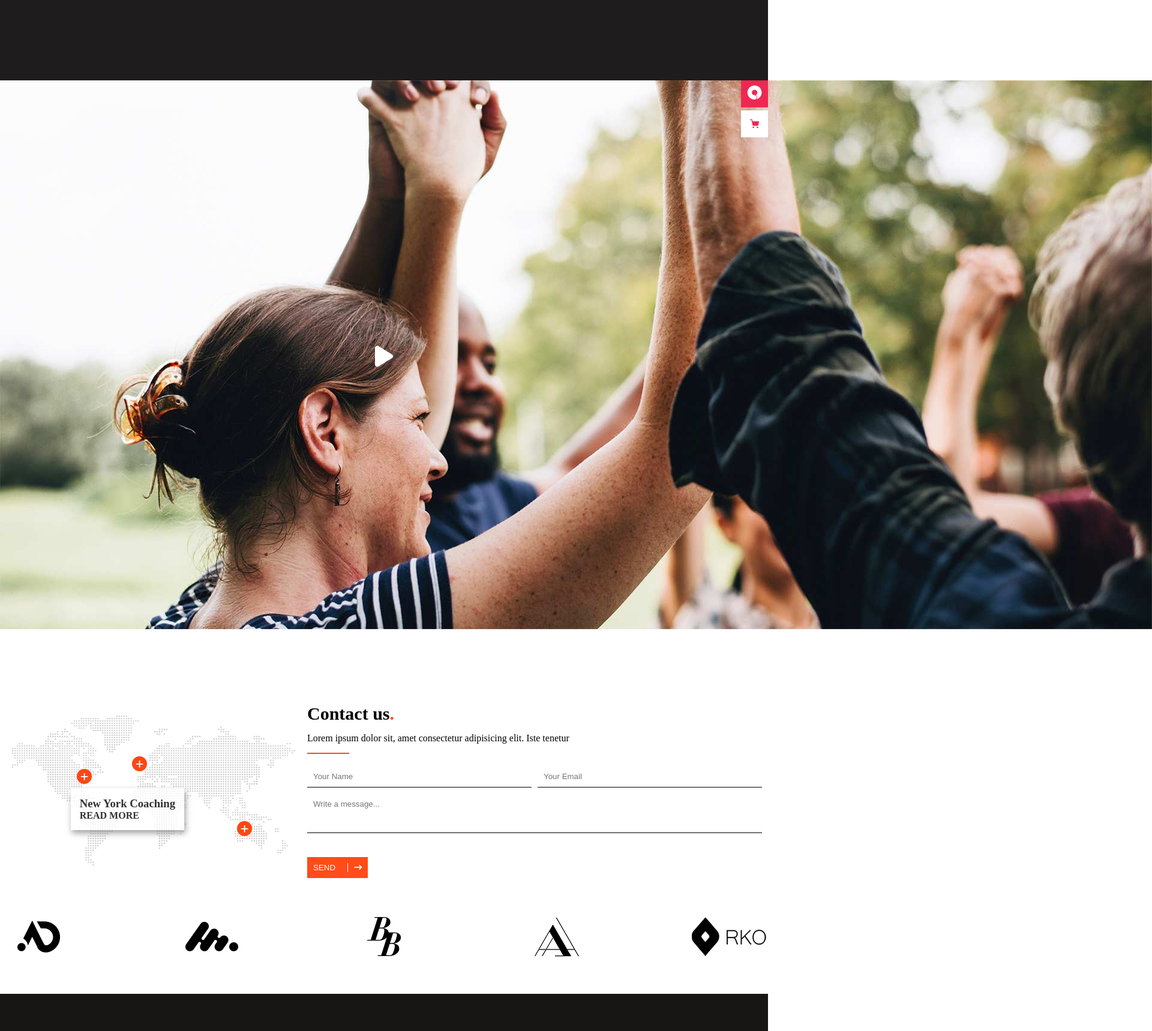
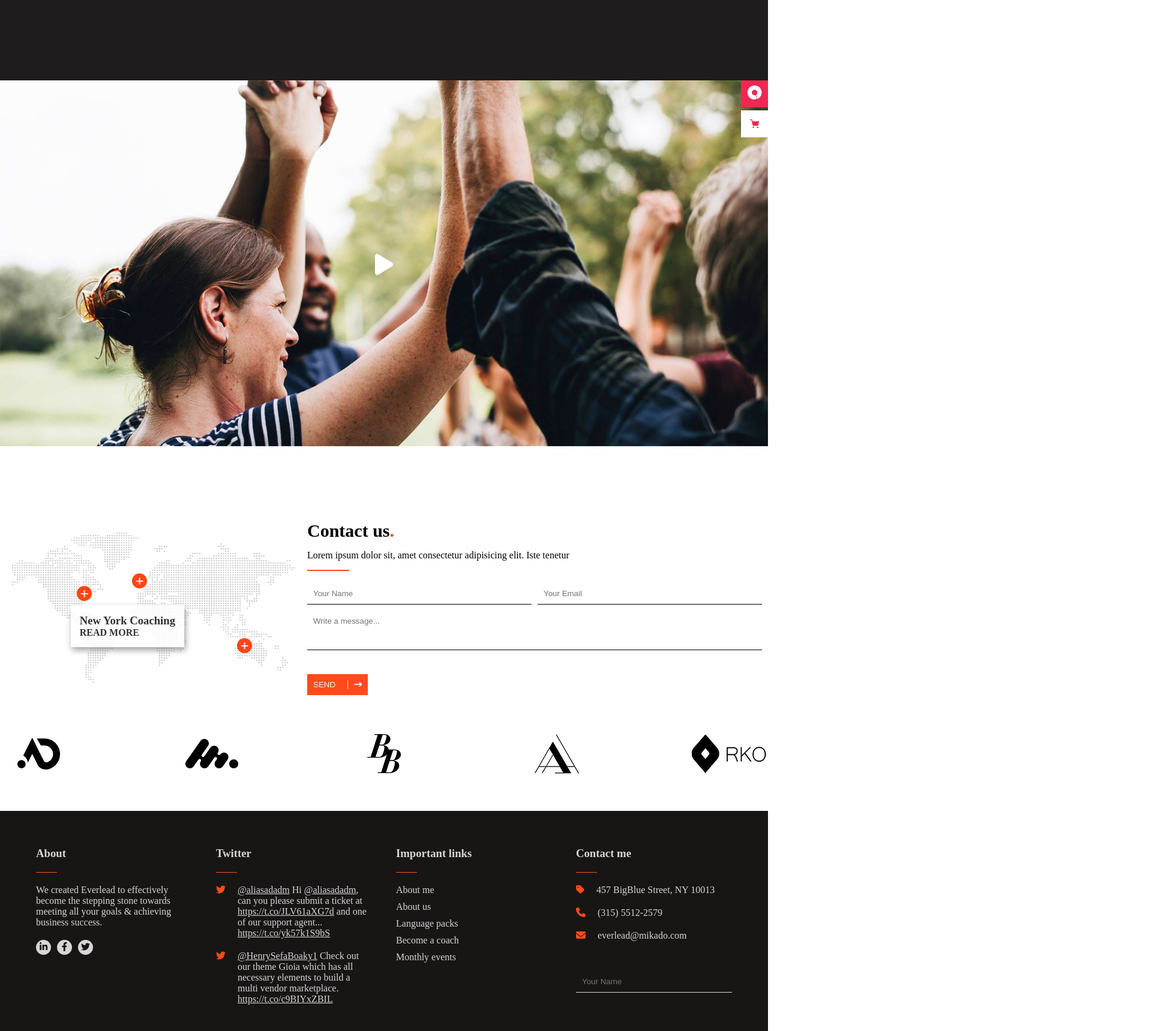
Before and after one commit to Skiotto93/proj-html-vuejs, a Vue app: page / in a window 1280 px wide. Shown: the part 5080-6799 px from the top of the page at 60% size, 1920 px wide, since content can reach past the window. Built offline with nearby package versions, Linux system fonts and the light colour scheme.

Commit message:
Fix scroll bar orizzontale

```diff
--- a/src/components/ImportantLinks.vue
+++ b/src/components/ImportantLinks.vue
@@ -14,12 +14,12 @@ export default {
 </template>
 
 <style lang="scss" scoped>
-.link a {
+.link {
     padding-bottom: 10px;
-    cursor: pointer;
-}
-a:hover {
-    color: white;
-    filter: brightness(1);
+    a:hover {
+        cursor: pointer;
+        color: white;
+        filter: brightness(1);
+    }
 }
 </style>
--- a/src/components/SeventhSectionMain.vue
+++ b/src/components/SeventhSectionMain.vue
@@ -6,7 +6,7 @@ export default {
 
 <template>
     <section>
-        <img src="../img/h1-img-04.jpg" alt="#">
+        <img class="peaple" src="../img/h1-img-04.jpg" alt="#">
         <i class="fa-solid fa-play"></i>
         <div class="circle">
             <img src="../img/svg-8.svg" alt="#">
@@ -20,6 +20,9 @@ export default {
 <style lang="scss" scoped>
 section {
     position: relative;
+    .peaple {
+        max-width: 100%;
+    }
     .fa-play {
         margin: 0;
         position: absolute;
```
